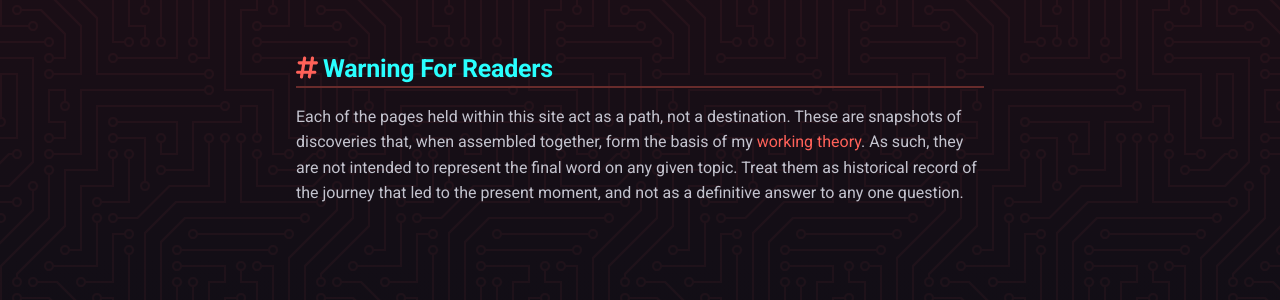
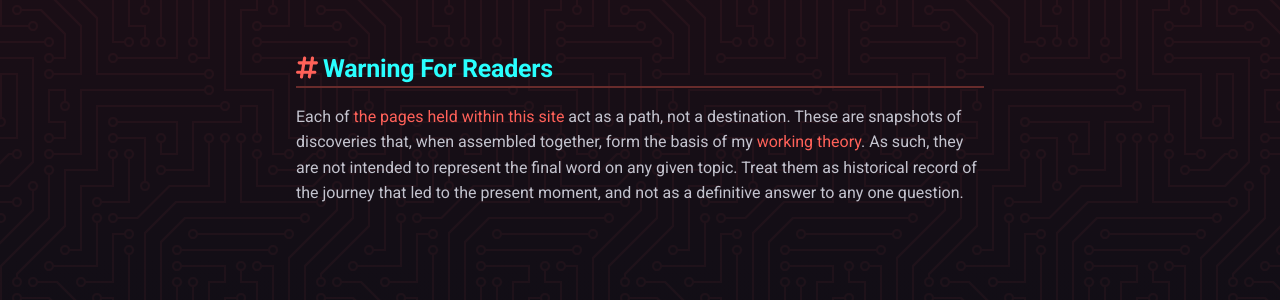
Before and after one commit to Frosthaven/cyberpunk-ff06b5-research, an MkDocs documentation site: the page built from docs/index.md, in a window 1280 px wide and 900 px high, scrolled down 716 px. Shown: the part 379-679 px from the top of the window. Built offline with MkDocs 1.6.1 and Material for MkDocs 9.7.7, drawn with Linux system fonts in a browser that asks for light colours; comment, search, counter and statistics services are not loaded; part of the change alters nothing that is shown.

```diff
--- a/docs/index.md
+++ b/docs/index.md
@@ -34,12 +34,13 @@ myself drawn to a few key observations that guide my research:
 
 ## Warning For Readers
 
-Each of the pages held within this site act as a path, not a destination. These
-are snapshots of discoveries that, when assembled together, form the basis of
-my [working theory](working-theory.md). As such, they are not intended to
-represent the final word on any given topic. Treat them as historical record
-of the journey that led to the present moment, and not as a definitive answer
-to any one question.
+Each of [the pages held within this
+site](Research/Around%20The%20City/alt-cyberspace-mapping.md) act as a path,
+not a destination. These are snapshots of discoveries that, when assembled
+together, form the basis of my [working theory](working-theory.md). As such,
+they are not intended to represent the final word on any given topic. Treat
+them as historical record of the journey that led to the present moment, and
+not as a definitive answer to any one question.
 
 ## Get In Touch
 
```
